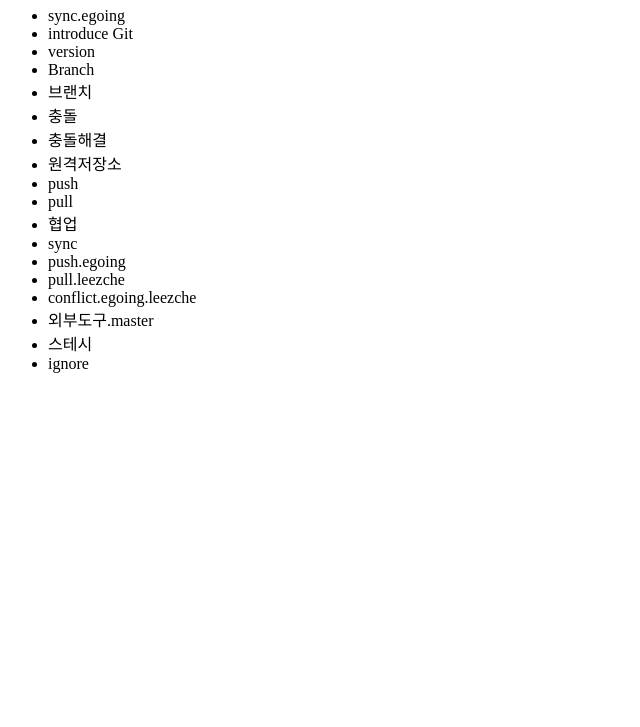
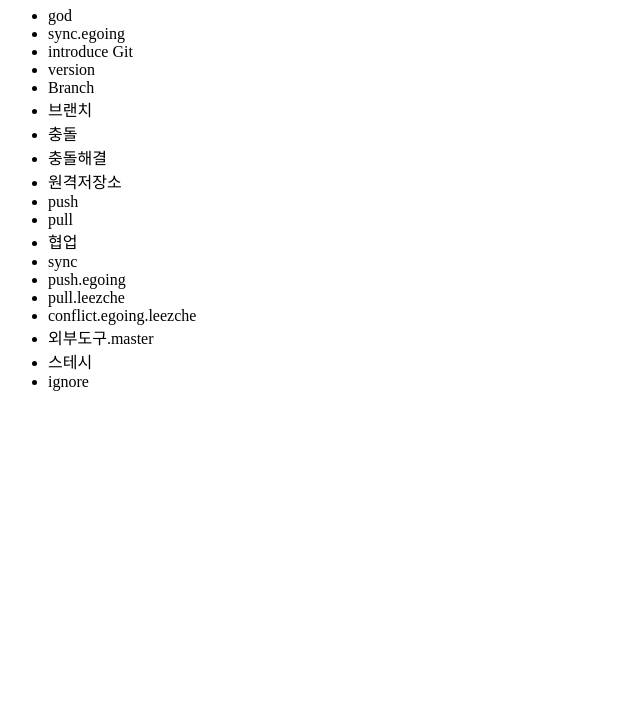
Before and after one commit to maksalizm/opentutorials_git_maksalizm, a plain HTML site: page index.html in a window 1280 px wide. Shown: the part 73-800 px from the top of the page, without its empty margins (0-640 px from the left). Drawn offline with Linux system fonts and the light colour scheme.

Commit message:
html 추

```diff
--- a/index.html
+++ b/index.html
@@ -9,6 +9,7 @@
             <h1>Git</h1>
         </header>
         <ul>
+            <li>god</li>
             <li>sync.egoing</li>
             <li>introduce Git</li>
             <li>version</li>
```
